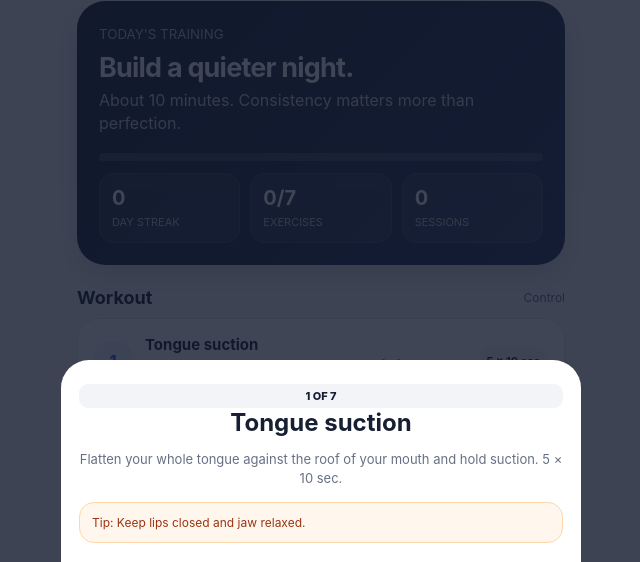
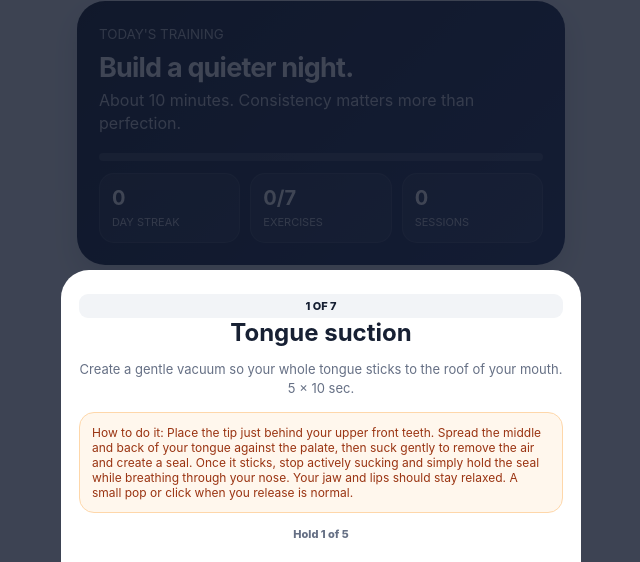
Before and after one commit to AJM1975/QuietNight, a plain HTML site: page index.html in a window 1280 px wide. Both pictures are taken after a click on the element 640 px from the left and 426 px from the top of the page. Shown: the part 65-627 px from the top of the page, without its empty margins (319-959 px from the left). Drawn offline with Linux system fonts and the light colour scheme.

Commit message:
Add files via upload

```diff
--- a/index.html
+++ b/index.html
@@ -57,23 +57,32 @@ button{font:inherit}.primary{width:100%;border:0;background:var(--accent);color:
 </div>
 
 <nav class="tabs"><button class="tab active" data-view="today"><b>◉</b>Train</button><button class="tab" data-view="log"><b>☾</b>Log</button><button class="tab" data-view="progressView"><b>↗</b>Progress</button></nav>
-<div class="modal" id="modal"><div class="sheet"><div class="badge" id="modalStep">1 OF 7</div><h2 id="modalName">Exercise</h2><p id="modalDesc"></p><div class="tip" id="modalTip"></div><div class="timer" id="timer">10</div><div class="timerBtns"><button class="secondary" onclick="closeModal()">Exit</button><button class="primary" id="timerAction" onclick="timerAction()">Start</button></div></div></div>
+<div class="modal" id="modal"><div class="sheet"><div class="badge" id="modalStep">1 OF 7</div><h2 id="modalName">Exercise</h2><p id="modalDesc"></p><div class="tip" id="modalTip"></div><div class="fine" id="repStatus" style="font-weight:800;margin-top:10px"></div><div class="timer" id="timer">10</div><div class="timerBtns"><button class="secondary" onclick="closeModal()">Exit</button><button class="primary" id="timerAction" onclick="timerAction()">Start</button></div></div></div>
 <script>
 const KEY='quietNightV1';
 const phases=[
- {name:'Control',weeks:[1,2],ex:[['Tongue suction','Flatten your whole tongue against the roof of your mouth and hold suction.','5 × 10 sec',10,'Keep lips closed and jaw relaxed.'],['Tongue slides','Tip behind upper front teeth; slowly slide backwards along the palate.','10 reps',20,'Move slowly. Keep contact with the roof.'],['Tongue roof press','Press the entire tongue firmly upward into the palate.','5 × 10 sec',10,'Think broad pressure, not just the tongue tip.'],['Tongue-down press','Tip behind lower front teeth; press the back of the tongue downward.','5 × 10 sec',10,'Avoid jutting the jaw forward.'],['Strong vowels','Exaggerate A – E – I – O – U with deliberate mouth and throat movement.','10 rounds',45,'Make them strong, not loud.'],['Soft-palate AHHH','Open the mouth and say AHHH while lifting the soft palate.','20 reps',35,'Watch the back of your mouth in a mirror initially.'],['Nasal breathing','Mouth closed. Breathe slowly and comfortably through your nose.','2 min',120,'Stop if you cannot breathe comfortably through your nose.']]},
- {name:'Strength',weeks:[3,4],ex:[['Tongue suction','Whole tongue suctioned against the palate.','5 × 20 sec',20,'Keep the tongue broad and jaw relaxed.'],['Tongue slides','Slow controlled slides backwards along the palate.','15 reps',30,'Quality over speed.'],['Tongue roof press','Firm whole-tongue pressure upward.','5 × 15 sec',15,'No neck straining.'],['Tongue-down press','Press the back of the tongue down while tip stays behind lower teeth.','5 × 15 sec',15,'Keep breathing normally.'],['Strong AH / OH / EE','Strongly articulate each sound.','15 each',60,'Feel the soft palate and throat working.'],['Controlled swallows','Tongue on roof, teeth lightly together, lips relaxed; swallow.','10 reps',45,'Keep tongue up rather than pushing forward.'],['Nasal breathing','Slow, relaxed nasal breathing.','2 min',120,'Aim for quiet breathing.']]},
- {name:'Endurance',weeks:[5,6],ex:[['Tongue suction','Suction the whole tongue to the palate.','3 × 30 sec',30,'Maintain even contact.'],['Tongue slides','Controlled slides along the palate.','20 reps',40,'Smooth and deliberate.'],['Roof / floor presses','Alternate strong upward and downward tongue presses.','20 reps',50,'Keep jaw movement minimal.'],['Soft-palate AHHH','Repeated palate lifts with AHHH.','20 reps',40,'Keep each repetition crisp.'],['Vowel sequence','Continuous exaggerated vowel sequence.','2 × 60 sec',60,'Keep articulation strong throughout.'],['Controlled swallows','Tongue-up swallowing pattern.','10 reps',45,'Avoid lip or chin compensation.'],['Nasal breathing','Quiet nasal breathing.','2 min',120,'Relax shoulders and jaw.']]},
- {name:'Consolidate',weeks:[7,8],ex:[['Tongue suction','Sustain full-palate suction.','3 × 45 sec',45,'Aim for endurance without jaw tension.'],['Tongue slides','Controlled full-range slides.','20 reps',40,'Maintain palate contact.'],['Roof / floor presses','Alternate strong tongue presses.','20 reps',50,'Controlled, not rushed.'],['Soft-palate lifts','Strong AHHH palate lifts.','30 reps',50,'Consistent movement each rep.'],['Vowel sequence','Continuous exaggerated vowels.','2 × 60 sec',60,'Strong articulation to the end.'],['Controlled swallows','Tongue-up swallowing pattern.','10 reps',45,'Keep the tongue position consistent.'],['Nasal breathing','Quiet nasal breathing.','2 min',120,'Finish relaxed.']]}];
-let data=JSON.parse(localStorage.getItem(KEY)||'null')||{start:new Date().toISOString().slice(0,10),sessions:{},nights:{}};let current=0,running=false,interval=null,left=0;
+ {name:'Control',weeks:[1,2],ex:[['Tongue suction','Create a gentle vacuum so your whole tongue sticks to the roof of your mouth.','5 × 10 sec',10,'Place the tip just behind your upper front teeth. Spread the middle and back of your tongue against the palate, then suck gently to remove the air and create a seal. Once it sticks, stop actively sucking and simply hold the seal while breathing through your nose. Your jaw and lips should stay relaxed. A small pop or click when you release is normal.'],['Tongue slides','Tip behind upper front teeth; slowly slide backwards along the palate.','10 reps',20,'Move slowly. Keep contact with the roof.'],['Tongue roof press','Press the entire tongue firmly upward into the palate.','5 × 10 sec',10,'Think broad pressure, not just the tongue tip.'],['Tongue-down press','Tip behind lower front teeth; press the back of the tongue downward.','5 × 10 sec',10,'Avoid jutting the jaw forward.'],['Strong vowels','Exaggerate A – E – I – O – U with deliberate mouth and throat movement.','10 rounds',45,'Make them strong, not loud.'],['Soft-palate AHHH','Open the mouth and say AHHH while lifting the soft palate.','20 reps',35,'Watch the back of your mouth in a mirror initially.'],['Nasal breathing','Mouth closed. Breathe slowly and comfortably through your nose.','2 min',120,'Stop if you cannot breathe comfortably through your nose.']]},
+ {name:'Strength',weeks:[3,4],ex:[['Tongue suction','Create a gentle vacuum so the whole tongue stays attached to the palate.','5 × 20 sec',20,'Tip just behind the upper front teeth, tongue broad against the roof, then gently suck out the air to create the seal. Do not keep sucking hard; maintain the seal and breathe through your nose. Keep your jaw relaxed.'],['Tongue slides','Slow controlled slides backwards along the palate.','15 reps',30,'Quality over speed.'],['Tongue roof press','Firm whole-tongue pressure upward.','5 × 15 sec',15,'No neck straining.'],['Tongue-down press','Press the back of the tongue down while tip stays behind lower teeth.','5 × 15 sec',15,'Keep breathing normally.'],['Strong AH / OH / EE','Strongly articulate each sound.','15 each',60,'Feel the soft palate and throat working.'],['Controlled swallows','Tongue on roof, teeth lightly together, lips relaxed; swallow.','10 reps',45,'Keep tongue up rather than pushing forward.'],['Nasal breathing','Slow, relaxed nasal breathing.','2 min',120,'Aim for quiet breathing.']]},
+ {name:'Endurance',weeks:[5,6],ex:[['Tongue suction','Create a gentle vacuum and hold the whole tongue against the palate.','3 × 30 sec',30,'Create the seal with a gentle suck, then maintain it without continuous hard suction. Keep the tongue broad, jaw relaxed and breathe through your nose.'],['Tongue slides','Controlled slides along the palate.','20 reps',40,'Smooth and deliberate.'],['Roof / floor presses','Alternate strong upward and downward tongue presses.','20 reps',50,'Keep jaw movement minimal.'],['Soft-palate AHHH','Repeated palate lifts with AHHH.','20 reps',40,'Keep each repetition crisp.'],['Vowel sequence','Continuous exaggerated vowel sequence.','2 × 60 sec',60,'Keep articulation strong throughout.'],['Controlled swallows','Tongue-up swallowing pattern.','10 reps',45,'Avoid lip or chin compensation.'],['Nasal breathing','Quiet nasal breathing.','2 min',120,'Relax shoulders and jaw.']]},
+ {name:'Consolidate',weeks:[7,8],ex:[['Tongue suction','Create a gentle vacuum and sustain full-palate tongue contact.','3 × 45 sec',45,'Create the seal with a gentle suck, then hold it rather than continuously sucking. Breathe through your nose and avoid jaw or neck tension.'],['Tongue slides','Controlled full-range slides.','20 reps',40,'Maintain palate contact.'],['Roof / floor presses','Alternate strong tongue presses.','20 reps',50,'Controlled, not rushed.'],['Soft-palate lifts','Strong AHHH palate lifts.','30 reps',50,'Consistent movement each rep.'],['Vowel sequence','Continuous exaggerated vowels.','2 × 60 sec',60,'Strong articulation to the end.'],['Controlled swallows','Tongue-up swallowing pattern.','10 reps',45,'Keep the tongue position consistent.'],['Nasal breathing','Quiet nasal breathing.','2 min',120,'Finish relaxed.']]}];
+let data=JSON.parse(localStorage.getItem(KEY)||'null')||{start:new Date().toISOString().slice(0,10),sessions:{},nights:{}};let current=0,running=false,interval=null,left=0,round=1,totalRounds=1,holdSec=0,stage='hold',finished=false;
 function save(){localStorage.setItem(KEY,JSON.stringify(data))} function iso(d=new Date()){return d.toISOString().slice(0,10)}
 function weekNum(){let a=new Date(data.start+'T12:00:00'),b=new Date();return Math.max(1,Math.min(8,Math.floor((b-a)/604800000)+1))}
 function phase(){let w=weekNum();return phases.find(p=>p.weeks.includes(w))||phases[3]}
 function todaySession(){return data.sessions[iso()]||[]} function render(){let w=weekNum(),p=phase(),done=todaySession();document.getElementById('weekBadge').textContent=`WEEK ${w} OF 8`;document.getElementById('phaseName').textContent=p.name;document.getElementById('completed').textContent=`${done.length}/${p.ex.length}`;document.getElementById('dayProgress').style.width=(done.length/p.ex.length*100)+'%';document.getElementById('daysDone').textContent=Object.keys(data.sessions).filter(k=>data.sessions[k].length).length;document.getElementById('streak').textContent=calcStreak();document.getElementById('exerciseList').innerHTML=p.ex.map((e,i)=>`<div class="card exercise ${done.includes(i)?'done':''}" onclick="openExercise(${i})"><div class="num">${done.includes(i)?'✓':i+1}</div><div class="txt"><h3>${e[0]}</h3><p>${e[1]}</p></div><div class="pill">${e[2]}</div></div>`).join('');document.getElementById('startBtn').textContent=done.length===p.ex.length?'Session complete ✓':'Start guided session';renderProgress()}
 function calcStreak(){let s=0,d=new Date();for(let i=0;i<365;i++){let k=iso(d),x=data.sessions[k];if(x&&x.length>=phase().ex.length)s++;else if(i>0)break;d.setDate(d.getDate()-1)}return s}
-function openExercise(i){current=i;let e=phase().ex[i];left=e[3];document.getElementById('modalStep').textContent=`${i+1} OF ${phase().ex.length}`;document.getElementById('modalName').textContent=e[0];document.getElementById('modalDesc').textContent=e[1]+' '+e[2]+'.';document.getElementById('modalTip').textContent='Tip: '+e[4];document.getElementById('timer').textContent=formatTime(left);document.getElementById('timerAction').textContent='Start';running=false;clearInterval(interval);document.getElementById('modal').classList.add('show')}
+function openExercise(i){current=i;let e=phase().ex[i];holdSec=e[3];left=holdSec;round=1;totalRounds=e[0]==='Tongue suction'?parseInt(e[2])||1:1;stage='hold';finished=false;document.getElementById('modalStep').textContent=`${i+1} OF ${phase().ex.length}`;document.getElementById('modalName').textContent=e[0];document.getElementById('modalDesc').textContent=e[1]+' '+e[2]+'.';document.getElementById('modalTip').textContent='How to do it: '+e[4];document.getElementById('repStatus').textContent=totalRounds>1?`Hold ${round} of ${totalRounds}`:'';document.getElementById('timer').textContent=formatTime(left);document.getElementById('timerAction').textContent='Start';running=false;clearInterval(interval);document.getElementById('modal').classList.add('show')}
 function formatTime(x){return x>=60?Math.floor(x/60)+':'+String(x%60).padStart(2,'0'):x}
-function timerAction(){if(!running){running=true;document.getElementById('timerAction').textContent='Pause';interval=setInterval(()=>{left--;document.getElementById('timer').textContent=formatTime(Math.max(0,left));if(left<=0){clearInterval(interval);running=false;markDone(current);document.getElementById('timerAction').textContent=current<phase().ex.length-1?'Next':'Finish'}},1000)}else if(left<=0){if(current<phase().ex.length-1)openExercise(current+1);else closeModal()}else{running=false;clearInterval(interval);document.getElementById('timerAction').textContent='Resume'}}
+function timerAction(){
+ if(finished){if(current<phase().ex.length-1)openExercise(current+1);else closeModal();return}
+ if(running){running=false;clearInterval(interval);document.getElementById('timerAction').textContent='Resume';return}
+ running=true;document.getElementById('timerAction').textContent='Pause';
+ interval=setInterval(()=>{left--;document.getElementById('timer').textContent=formatTime(Math.max(0,left));if(left<=0){
+   if(totalRounds>1 && stage==='hold' && round<totalRounds){stage='rest';left=7;document.getElementById('repStatus').textContent=`Rest • next: hold ${round+1} of ${totalRounds}`;document.getElementById('timer').textContent=formatTime(left);return}
+   if(totalRounds>1 && stage==='rest'){round++;stage='hold';left=holdSec;document.getElementById('repStatus').textContent=`Hold ${round} of ${totalRounds}`;document.getElementById('timer').textContent=formatTime(left);return}
+   clearInterval(interval);running=false;finished=true;markDone(current);document.getElementById('repStatus').textContent='Exercise complete ✓';document.getElementById('timerAction').textContent=current<phase().ex.length-1?'Next':'Finish';
+ }},1000)
+}
 function markDone(i){let k=iso();data.sessions[k]=data.sessions[k]||[];if(!data.sessions[k].includes(i))data.sessions[k].push(i);save();render()}
 function closeModal(){clearInterval(interval);document.getElementById('modal').classList.remove('show');render()}
 document.getElementById('startBtn').onclick=()=>{let done=todaySession(),i=phase().ex.findIndex((_,x)=>!done.includes(x));if(i<0)i=0;openExercise(i)};
```
